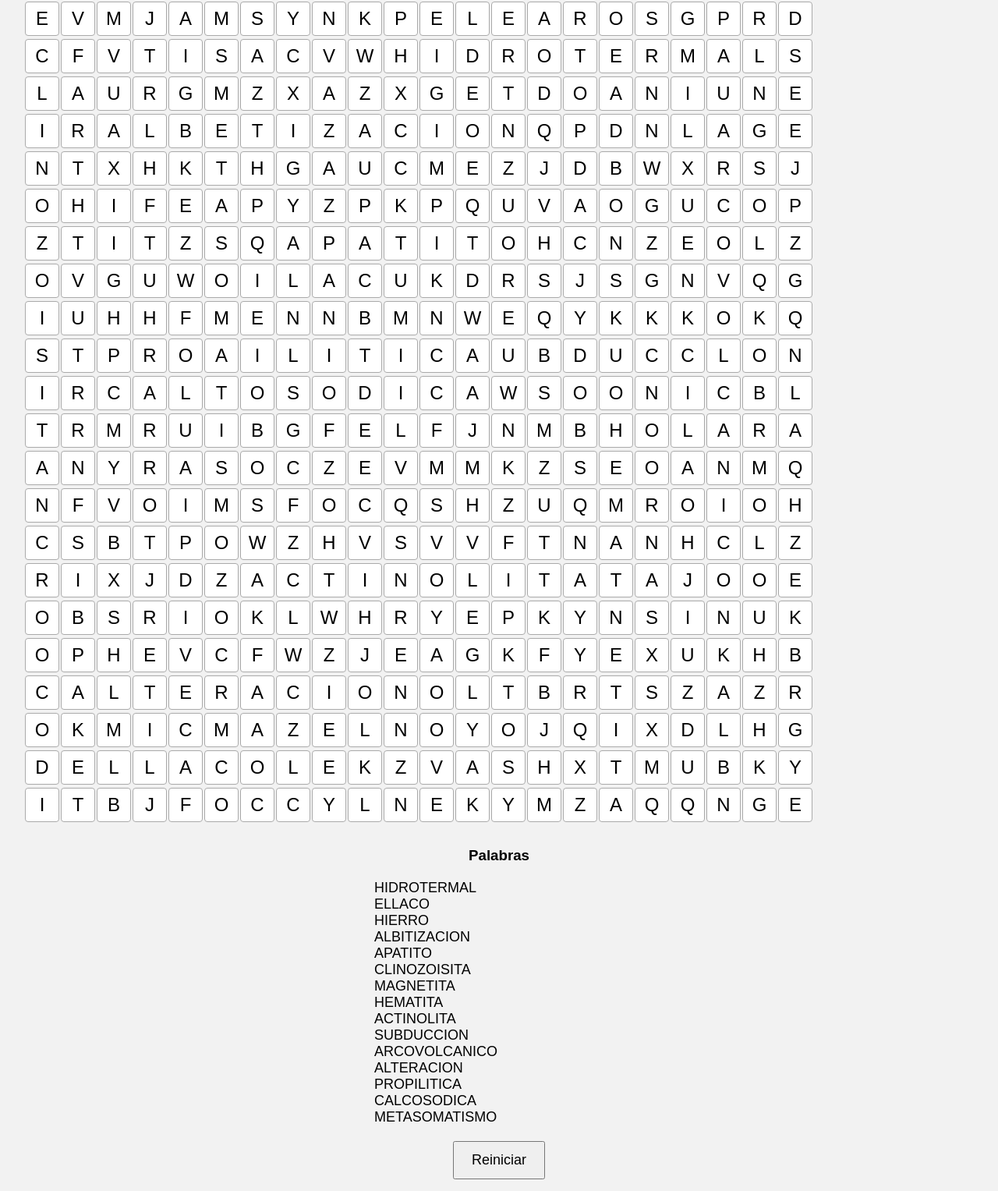
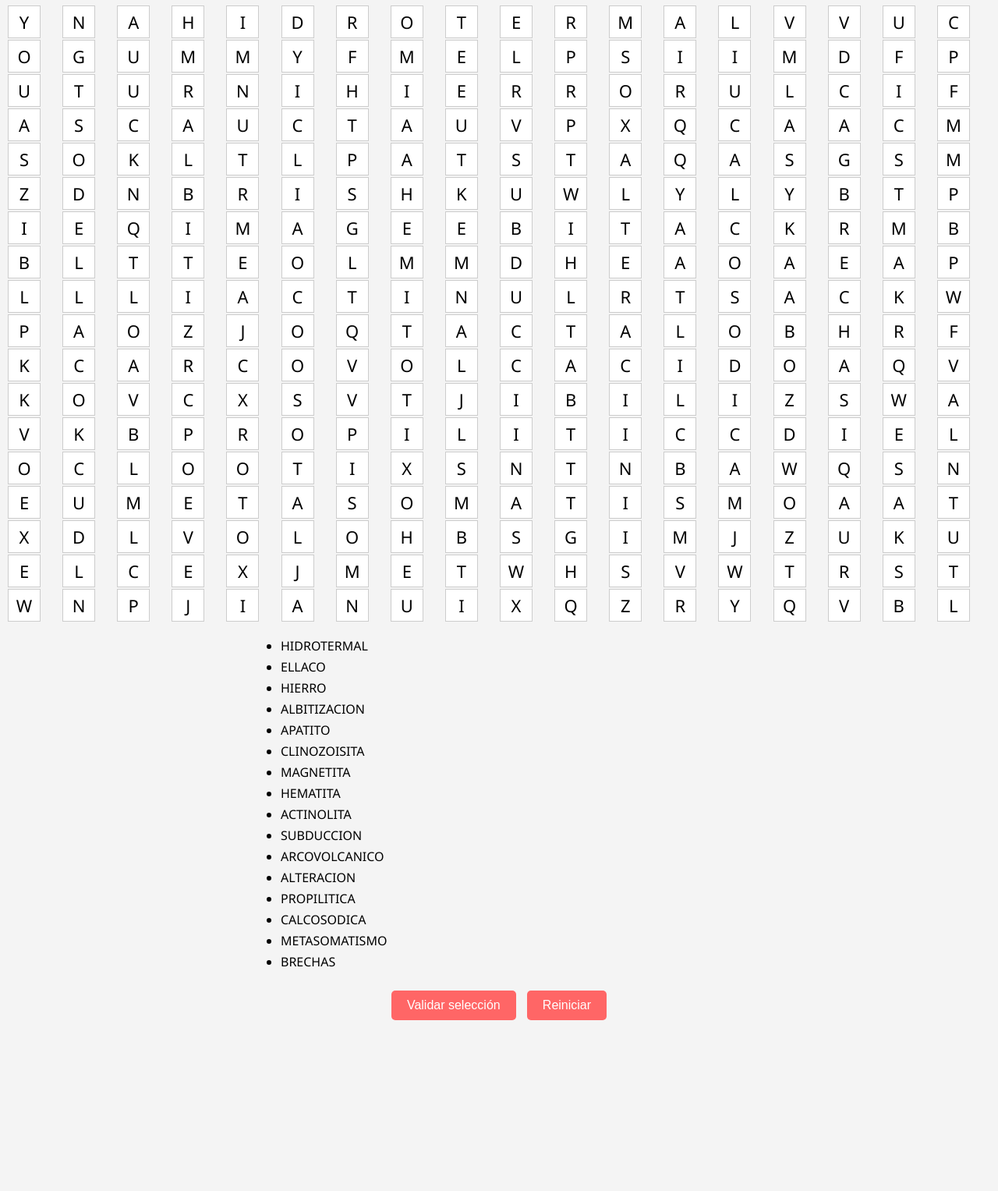
Before and after one commit to lauracamilaoz90-alt/sopa-de-letas-ioa, a plain HTML site: page index.html in a window 1280 px wide. Shown: the part 89-1616 px from the top of the page at 78% size. After the commit the page ends 1417 px from the top, so only its background shows below. Drawn offline with Linux system fonts and the light colour scheme.

Commit message:
Update index.html

```diff
--- a/index.html
+++ b/index.html
@@ -1,258 +1,201 @@
 <!DOCTYPE html>
 <html lang="es">
 <head>
-<meta charset="UTF-8" />
-<meta name="viewport" content="width=device-width, initial-scale=1.0" />
+  <meta charset="UTF-8">
   <title>Sopa de Letras IOA</title>
-
+  <meta name="viewport" content="width=device-width, initial-scale=1.0">
   <style>
     body {
-        font-family: Arial, sans-serif;
+      font-family: 'Segoe UI', sans-serif;
+      background-color: #f4f4f4;
+      margin: 0;
+      padding: 10px;
       text-align: center;
-        background: #f2f2f2;
-        padding: 15px;
-        margin: 0;
     }
-
-    h1 { font-size: 24px; }
-
-    #grid {
+    h1 { color: #333; }
+    #wordSearch {
       display: grid;
-        margin: 20px auto;
-        gap: 4px;
+      grid-template-columns: repeat(18, minmax(0, 1fr));
+      grid-gap: 2px;
+      justify-content: center;
+      margin-bottom: 20px;
       user-select: none;
-        padding: 12px;
-        touch-action: none;
-        max-width: 95vw;
     }
-
     .cell {
-        width: 42px;
-        height: 42px;
-        background: white;
-        border: 1px solid #aaa;
-        font-size: 24px;
+      background-color: #fff;
+      border: 1px solid #ccc;
       display: flex;
+      align-items: center;
       justify-content: center;
-        align-items: center;
-        touch-action: none;
-        border-radius: 4px;
+      width: min(8vw, 40px);
+      height: min(8vw, 40px);
+      font-size: min(5vw, 22px);
+      cursor: pointer;
+      user-select: none;
     }
-
-    .selected {
-        background: #7db3ff;
-        color: white;
-    }
-
-    .correct {
-        background: #3cb371;
-        color: white;
-    }
-
-    #words {
+    .highlight { background-color: #add8e6; }
+    .found { background-color: #90ee90; }
+    #wordList {
       margin-top: 20px;
       text-align: left;
-        max-width: 320px;
+      max-width: 600px;
       margin-left: auto;
       margin-right: auto;
-        font-size: 18px;
     }
-
-    .found {
-        text-decoration: line-through;
-        color: green;
-        font-weight: bold;
+    #wordList li { font-size: 16px; margin: 5px 0; }
+    #resetButton, #checkButton {
+      margin: 10px 5px; padding: 10px 20px;
+      font-size: 16px; background-color: #ff6666;
+      color: white; border: none; border-radius: 5px;
+      cursor: pointer;
     }
-
-    button {
-        margin-top: 20px;
-        padding: 12px 22px;
-        font-size: 18px;
-    }
-
-    @media(max-width:600px){
-        .cell{
-            width: 46px;
-            height: 46px;
-            font-size: 26px;
-        }
-        #grid {
-            gap: 5px;
-            padding: 12px;
-        }
-    }
+    #resetButton:hover, #checkButton:hover { background-color: #cc0000; }
   </style>
 </head>
 <body>
-
-<h1>Sopa de Letras — Depósitos IOA</h1>
-
-<div id="grid"></div>
-
-<h3>Palabras</h3>
-<div id="words"></div>
-
-<button onclick="reiniciar()">Reiniciar</button>
+  <h1>Sopa de Letras IOA</h1>
+  <div id="wordSearch"></div>
+  <ul id="wordList"></ul>
+  <button id="checkButton">Validar selección</button>
+  <button id="resetButton">Reiniciar</button>
 
   <script>
     const words = [
       "HIDROTERMAL","ELLACO","HIERRO","ALBITIZACION","APATITO",
-    "CLINOZOISITA","MAGNETITA","HEMATITA","ACTINOLITA",
-    "SUBDUCCION","ARCOVOLCANICO","ALTERACION","PROPILITICA",
-    "CALCOSODICA","METASOMATISMO"
+      "CLINOZOISITA","MAGNETITA","HEMATITA","ACTINOLITA","SUBDUCCION",
+      "ARCOVOLCANICO","ALTERACION","PROPILITICA","CALCOSODICA",
+      "METASOMATISMO","BRECHAS"
     ];
 
-const size = 22;
-let grid = [];
-let seleccion = [];
-let seleccionCeldas = [];
-let encontrado = new Set();
+    const gridSize = 18;
+    let grid = Array.from({length: gridSize}, () => Array(gridSize).fill(''));
 
-function crearMatriz() {
-    grid = Array(size).fill().map(()=>Array(size).fill(""));
+    // Colocar palabras alternando horizontal y vertical
+    words.forEach((word, i) => {
+      if (i % 2 === 0) {
+        // horizontal
+        let row = i % gridSize;
+        let startCol = Math.floor((gridSize - word.length) / 2);
+        for (let j = 0; j < word.length && startCol + j < gridSize; j++) {
+          grid[row][startCol + j] = word[j];
         }
-
-function colocarPalabras() {
-    const dirs = [
-        [0,1], // horizontal
-        [1,0]  // vertical
-    ];
-
-    words.forEach(word=>{
-        let colocado = false;
-        while(!colocado){
-            let dir = dirs[Math.floor(Math.random()*dirs.length)];
-            let row = Math.floor(Math.random()*size);
-            let col = Math.floor(Math.random()*size);
-
-            if (cabefit(row,col,dir,word)){
-                for (let i=0;i<word.length;i++){
-                    grid[row + dir[0]*i][col + dir[1]*i] = word[i];
-                }
-                colocado = true;
+      } else {
+        // vertical
+        let col = i % gridSize;
+        let startRow = Math.floor((gridSize - word.length) / 2);
+        for (let j = 0; j < word.length && startRow + j < gridSize; j++) {
+          grid[startRow + j][col] = word[j];
         }
       }
     });
-}
 
-function cabefit(r,c,d,w){
-    if (r + d[0]*(w.length-1) >= size) return false;
-    if (c + d[1]*(w.length-1) >= size) return false;
-    return true;
-}
-
-function rellenar() {
-    const letras = "ABCDEFGHIJKLMNOPQRSTUVWXYZ";
-    for (let r=0;r<size;r++){
-        for (let c=0;c<size;c++){
-            if (grid[r][c] === "")
-                grid[r][c] = letras[Math.floor(Math.random()*letras.length)];
+    // Rellenar espacios vacíos con letras aleatorias
+    const alphabet = "ABCDEFGHIJKLMNOPQRSTUVWXYZ";
+    for (let r = 0; r < gridSize; r++) {
+      for (let c = 0; c < gridSize; c++) {
+        if (grid[r][c] === '') {
+          grid[r][c] = alphabet[Math.floor(Math.random() * alphabet.length)];
         }
       }
     }
 
-function dibujar() {
-    const cont = document.getElementById("grid");
-    cont.style.gridTemplateColumns = `repeat(${size}, 42px)`;
-    cont.innerHTML="";
+    const wordSearch = document.getElementById("wordSearch");
+    const wordList = document.getElementById("wordList");
+    const resetButton = document.getElementById("resetButton");
+    const checkButton = document.getElementById("checkButton");
 
-    for (let r=0;r<size;r++){
-        for (let c=0;c<size;c++){
-            const div = document.createElement("div");
-            div.className="cell";
-            div.textContent=grid[r][c];
-            div.dataset.row=r;
-            div.dataset.col=c;
+    let dragCells = [];
+    let isDragging = false;
 
-            div.addEventListener("mousedown", startSelect);
-            div.addEventListener("mouseover", moveSelect);
-            div.addEventListener("mouseup", endSelect);
+    function createGrid() {
+      wordSearch.innerHTML = '';
+      for (let r = 0; r < gridSize; r++) {
+        for (let c = 0; c < gridSize; c++) {
+          const cell = document.createElement("div");
+          cell.className = "cell";
+          cell.textContent = grid[r][c];
+          cell.dataset.row = r;
+          cell.dataset.col = c;
 
-            div.addEventListener("touchstart", startSelect);
-            div.addEventListener("touchmove", moveSelect);
-            div.addEventListener("touchend", endSelect);
+          if (/Mobi|Android/i.test(navigator.userAgent)) {
+            cell.addEventListener("click", () => {
+              highlightCell(cell);
+            });
+          } else {
+            cell.addEventListener("mousedown", startDrag);
+            cell.addEventListener("mouseover", dragOver);
+            cell.addEventListener("mouseup", endDrag);
+          }
 
-            cont.appendChild(div);
+          wordSearch.appendChild(cell);
         }
       }
     }
 
-let selecting = false;
-
-function startSelect(e){
-    e.preventDefault();
-    selecting = true;
-    limpiarSeleccion();
-    seleccionarCelda(e.target);
+    function createWordList() {
+      wordList.innerHTML = '';
+      words.forEach(word => {
+        const li = document.createElement("li");
+        li.textContent = word;
+        li.id = "word-" + word;
+        wordList.appendChild(li);
+      });
     }
 
-function moveSelect(e){
-    if (!selecting) return;
-    const touch = e.touches ? document.elementFromPoint(
-        e.touches[0].clientX, e.touches[0].clientY
-    ) : e.target;
-
-    if (touch && touch.classList.contains("cell")){
-        seleccionarCelda(touch);
+    function highlightCell(cell) {
+      if (!cell.classList.contains("cell")) return;
+      if (!dragCells.includes(cell)) {
+        cell.classList.add("highlight");
+        dragCells.push(cell);
       }
     }
 
-function endSelect(){
-    selecting = false;
-    verificar();
+    function startDrag(e) {
+      isDragging = true;
+      dragCells = [];
+      highlightCell(e.target);
     }
 
-function seleccionarCelda(cell){
-    if (seleccionCeldas.includes(cell)) return;
-    seleccionCeldas.push(cell);
-    seleccion.push(cell.textContent);
-    cell.classList.add("selected");
+    function dragOver(e) {
+      if (isDragging) highlightCell(e.target);
     }
 
-function limpiarSeleccion(){
-    seleccion = [];
-    seleccionCeldas.forEach(c => c.classList.remove("selected"));
-    seleccionCeldas = [];
+    function endDrag() {
+      isDragging = false;
+      checkWord();
     }
 
-function verificar(){
-    let palabra = seleccion.join("");
-
-    if (words.includes(palabra) && !encontrado.has(palabra)){
-        encontrado.add(palabra);
-        seleccionCeldas.forEach(c => c.classList.add("correct"));
-        document.getElementById(palabra).classList.add("found");
-    } else {
-        seleccionCeldas.forEach(c => c.classList.remove("selected"));
+    function checkWord() {
+      const selectedText = dragCells.map(c => c.textContent).join('');
+      let found = false;
+      words.forEach(word => {
+        if (selectedText === word || selectedText === word.split('').reverse().join('')) {
+          dragCells.forEach(c => {
+            c.classList.remove("highlight");
+            c.classList.add("found");
+          });
+          document.getElementById("word-" + word).style.textDecoration = "line-through";
+          found = true;
+        }
+      });
+      if (!found) {
+        dragCells.forEach(c => c.classList.remove("highlight"));
+      }
+      dragCells = [];
     }
 
-    seleccion = [];
-    seleccionCeldas = [];
-}
+    checkButton.addEventListener("click", () => {
+      checkWord();
+    });
 
-function mostrarPalabras(){
-    const cont = document.getElementById("words");
-    cont.innerHTML = "";
-    words.forEach(w=>{
-        cont.innerHTML += `<div id="${w}">${w}</div>`;
+    resetButton.addEventListener("click", () => {
+      dragCells = [];
+      createGrid();
+      createWordList();
     });
-}
 
-function reiniciar(){
-    encontrado.clear();
-    crearTodo();
-}
-
-function crearTodo(){
-    crearMatriz();
-    colocarPalabras();
-    rellenar();
-    dibujar();
-    mostrarPalabras();
-}
-
-crearTodo();
+    createGrid();
+    createWordList();
   </script>
-
 </body>
 </html>
```
Lines whose indentation alone changed are shown as unchanged.
